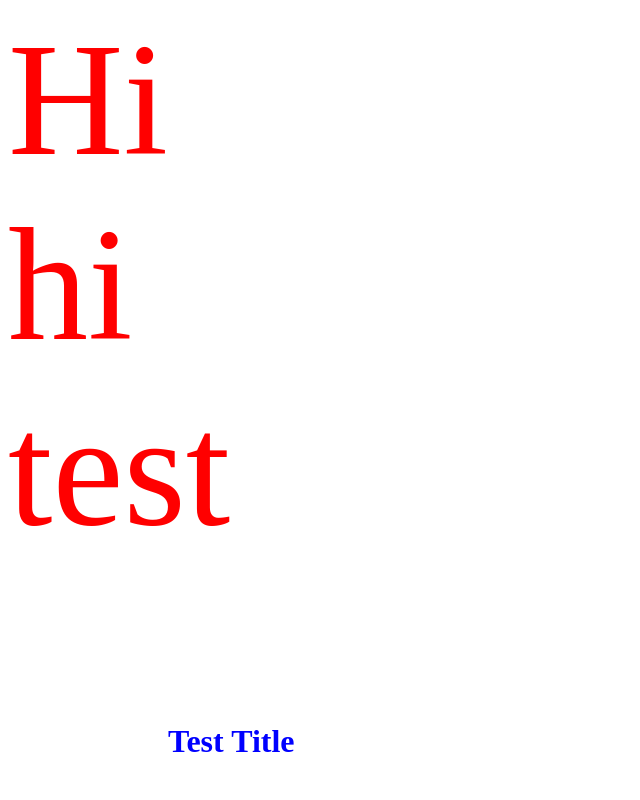
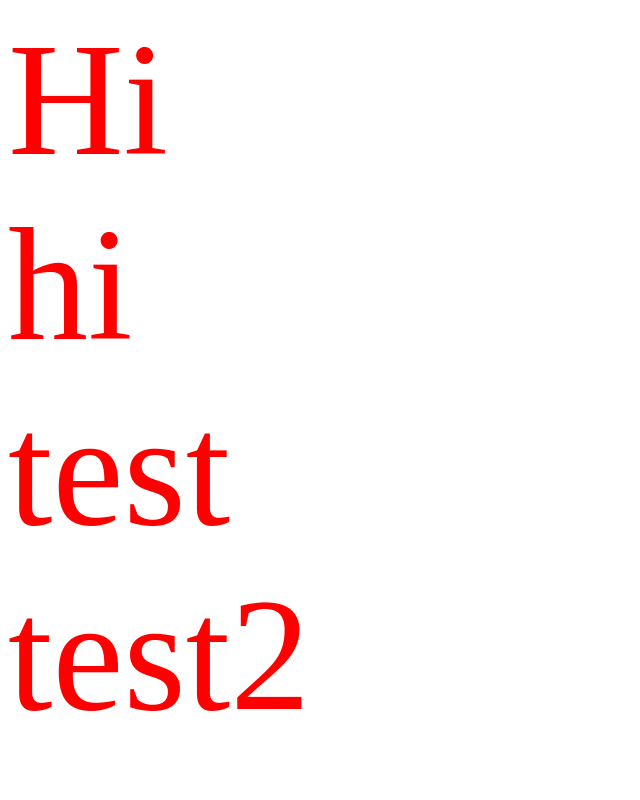
Before and after one commit to ibuki0102/test-project, a React (Create React App) app: page / in a window 1280 px wide. Shown: the top 800 px of the page, without its empty margins (0-640 px from the left). Built offline with nearby package versions, Linux system fonts and the light colour scheme.

Commit message:
feat: add test2 in Header.jsx

```diff
--- a/src/components/Header/Header.jsx
+++ b/src/components/Header/Header.jsx
@@ -1,4 +1,4 @@
-import styles from '../Header/Header.module.scss'
+import styles from "../Header/Header.module.scss";
 
 const Header = () => {
   return (
@@ -6,8 +6,9 @@
       Hi
       <div>hi</div>
       <div>test</div>
+      <div>test2</div>
     </div>
-  )
-}
+  );
+};
 
-export default Header
+export default Header;
```
